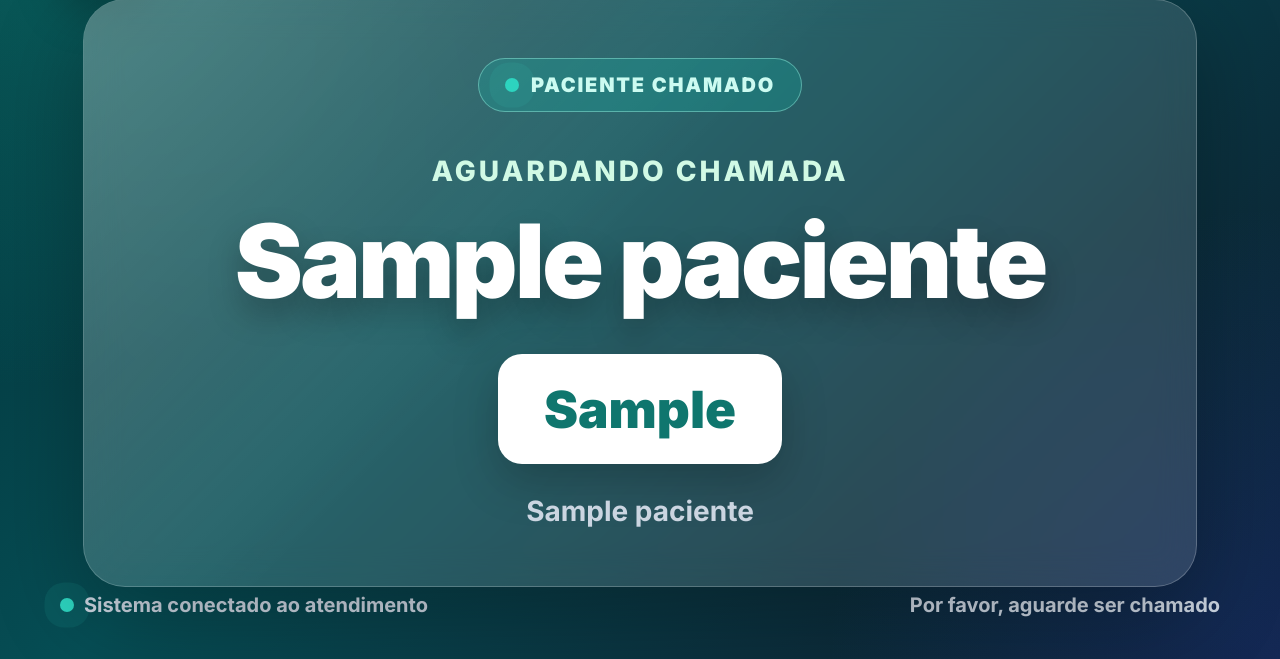
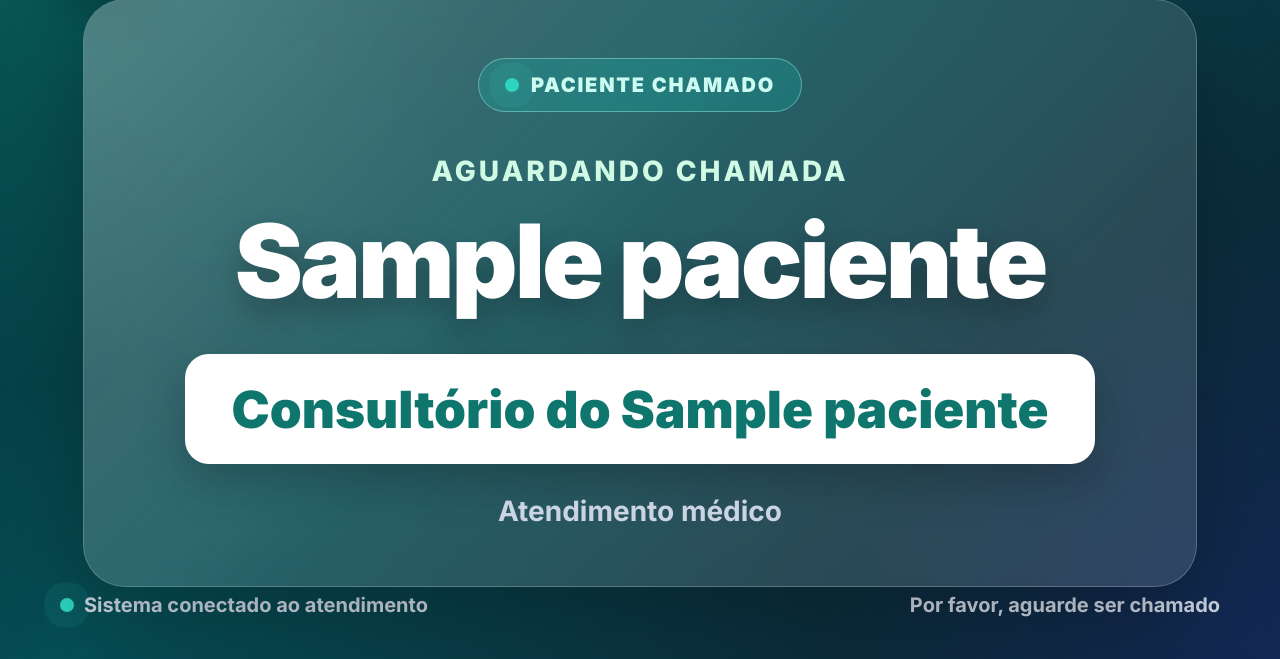
Before and after one commit to fj782266-pixel/clinica-system, a Flask app: page /painel-tv in a window 1280 px wide. Shown: the part 141-800 px from the top of the page. Run offline with Flask 3, Linux system fonts and the light colour scheme; a user stored in the database is signed in; tables that the repository leaves empty hold one stand-in row (values such as "Sample post").

Commit message:
adiciona painel de chamada de pacientes

```diff
--- a/app.py
+++ b/app.py
@@ -1245,13 +1245,17 @@ def chamar_paciente(agendamento_id):
         flash("Você não tem permissão para chamar este paciente.")
         return redirect(url_for("agendamentos"))
 
+    # Nome do paciente vindo do próprio agendamento.
     paciente_nome = agendamento.cliente_nome
 
     if not paciente_nome and agendamento.paciente:
         paciente_nome = agendamento.paciente.nome
 
-    medico_nome = agendamento.profissional.nome if agendamento.profissional else ""
-    consultorio = request.form.get("consultorio") or "Consultório 2"
+    # Nome do médico/profissional escolhido no agendamento.
+    medico_nome = agendamento.profissional.nome if agendamento.profissional else "médico responsável"
+
+    # Texto que aparecerá no painel da TV.
+    consultorio = f"Consultório do Dr. {medico_nome}"
 
     chamada = ChamadaPaciente(
         paciente_nome=paciente_nome or "Paciente",
@@ -1260,12 +1264,13 @@ def chamar_paciente(agendamento_id):
         status="chamando"
     )
 
+    # Mantém o agendamento como chamado para a equipe saber que o paciente já foi chamado.
     agendamento.status = "Chamado"
 
     db.session.add(chamada)
     db.session.commit()
 
-    flash(f"Paciente {chamada.paciente_nome} chamado no painel da recepção.")
+    flash(f"Paciente {chamada.paciente_nome} chamado para o consultório do Dr. {medico_nome}.")
     return redirect(url_for("agendamentos"))
 
 
--- a/templates/painel_tv.html
+++ b/templates/painel_tv.html
@@ -370,18 +370,19 @@
                     ultimaChamadaId = dados.id;
 
                     const paciente = dados.paciente_nome || "Paciente";
-                    const consultorio = dados.consultorio || "Consultório";
                     const medico = dados.medico_nome || "";
+                    const destinoVisual = medico ? `Consultório do ${medico}` : (dados.consultorio || "Consultório");
+                    const destinoFala = medico ? `consultório do ${medico.replace("Dr.", "Doutor").replace("Dra.", "Doutora")}` : (dados.consultorio || "consultório");
 
                     document.getElementById("paciente").innerText = paciente;
-                    document.getElementById("consultorio").innerText = consultorio;
-                    document.getElementById("medico").innerText = medico ? medico : "Atendimento médico";
+                    document.getElementById("consultorio").innerText = destinoVisual;
+                    document.getElementById("medico").innerText = medico ? "Atendimento médico" : "Aguarde sua vez";
 
                     animarCard();
                     tocarSino();
 
                     setTimeout(function () {
-                        falar(`${paciente}, ${consultorio}, por favor.`);
+                        falar(`${paciente}, dirigir-se ao ${destinoFala}, por favor.`);
                     }, 450);
                 }
             } catch (erro) {
```
